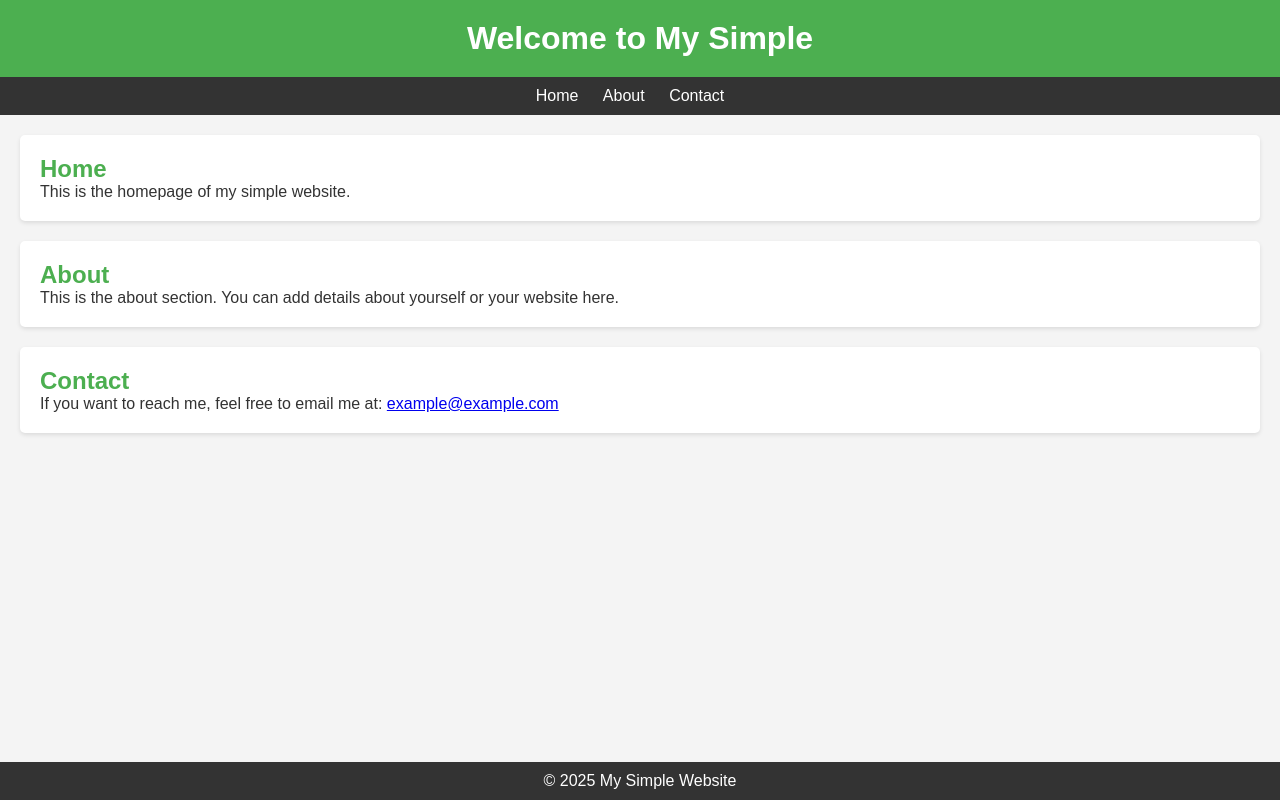
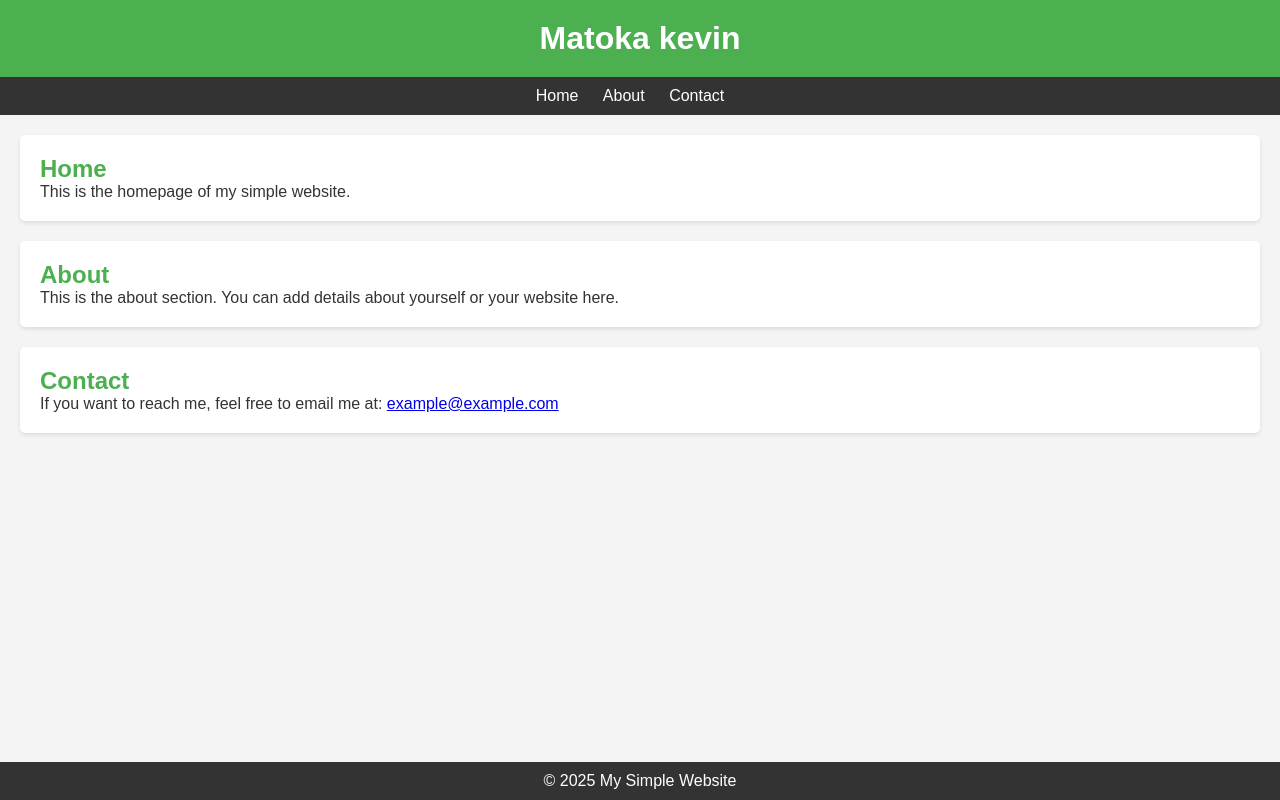
Before and after one commit to matoka1/simple-website, a plain HTML site: page index.html in a window 1280 px wide. Drawn offline with Linux system fonts and the light colour scheme.

Commit message:
Update index.html

```diff
--- a/index.html
+++ b/index.html
@@ -8,7 +8,7 @@
 </head>
 <body>
   <header>
-    <h1>Welcome to My Simple</h1>
+    <h1>Matoka kevin</h1>
   </header>
 
   <nav>
```
